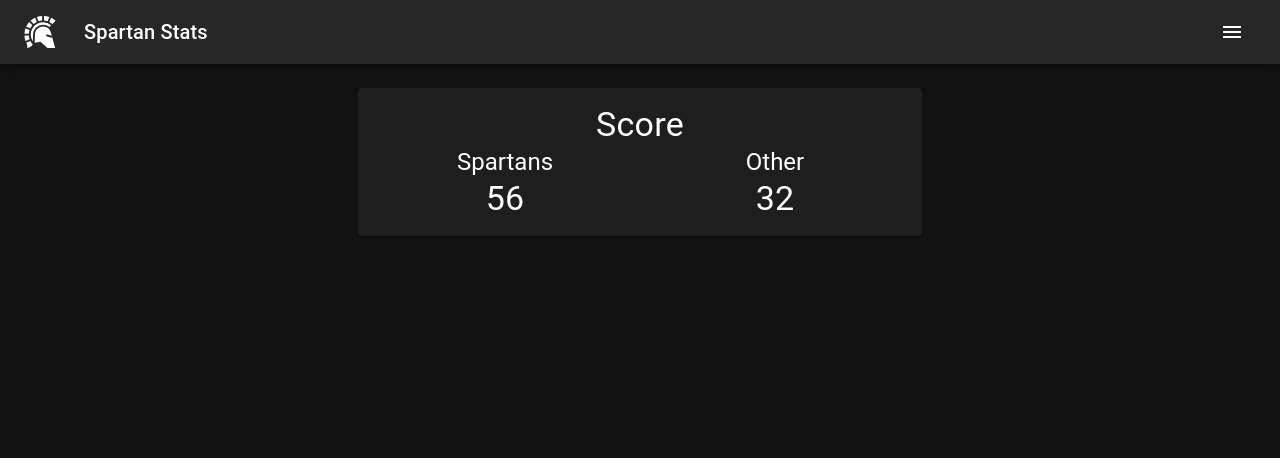
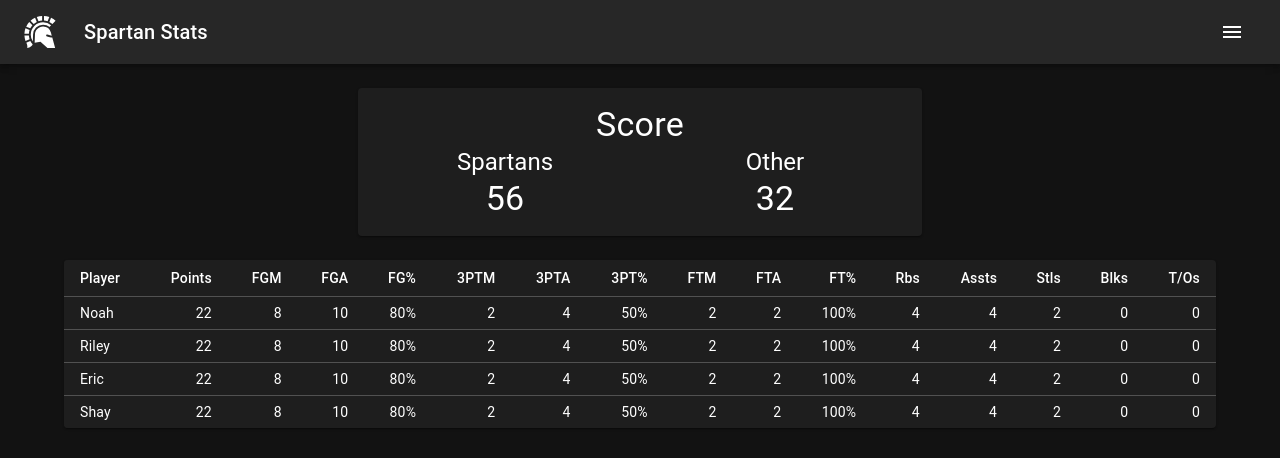
Before and after one commit to sandymcfadden/spartan-stats, a React (Vite) app: page / in a window 1280 px wide. Shown: the top 458 px of the page. Built offline with nearby package versions, Linux system fonts and the light colour scheme.

Commit message:
Add player stats component

```diff
--- /dev/null
+++ b/src/components/playerStats/index.tsx
@@ -0,0 +1,166 @@
+import Table from "@mui/material/Table";
+import TableBody from "@mui/material/TableBody";
+import TableCell from "@mui/material/TableCell";
+import TableContainer from "@mui/material/TableContainer";
+import TableHead from "@mui/material/TableHead";
+import TableRow from "@mui/material/TableRow";
+import Paper from "@mui/material/Paper";
+import Tooltip from "@mui/material/Tooltip";
+import "./styles.css";
+
+function createData(
+  name: string,
+  points: number,
+  fgm: number,
+  fga: number,
+  fgp: number,
+  tpm: number,
+  tpa: number,
+  tpp: number,
+  ftm: number,
+  fta: number,
+  ftp: number,
+  rebounds: number,
+  assists: number,
+  steals: number,
+  blocks: number,
+  turnovers: number
+) {
+  return {
+    name,
+    points,
+    fgm,
+    fga,
+    fgp,
+    tpm,
+    tpa,
+    tpp,
+    ftm,
+    fta,
+    ftp,
+    rebounds,
+    assists,
+    steals,
+    blocks,
+    turnovers,
+  };
+}
+
+const rows = [
+  createData("Noah", 22, 8, 10, 80, 2, 4, 50, 2, 2, 100, 4, 4, 2, 0, 0),
+  createData("Riley", 22, 8, 10, 80, 2, 4, 50, 2, 2, 100, 4, 4, 2, 0, 0),
+  createData("Eric", 22, 8, 10, 80, 2, 4, 50, 2, 2, 100, 4, 4, 2, 0, 0),
+  createData("Shay", 22, 8, 10, 80, 2, 4, 50, 2, 2, 100, 4, 4, 2, 0, 0),
+];
+
+export const PlayerStats = () => {
+  return (
+    <TableContainer component={Paper} sx={{ mt: 3 }}>
+      <Table sx={{ minWidth: 650 }} size="small" aria-label="Players stats">
+        <TableHead>
+          <TableRow>
+            <TableCell className="sticky">Player</TableCell>
+            <TableCell align="right">Points</TableCell>
+            <TableCell align="right">
+              <Tooltip title="Field Goals Made">
+                <span>FGM</span>
+              </Tooltip>
+            </TableCell>
+            <TableCell align="right">
+              <Tooltip title="Field Goals Attempted">
+                <span>FGA</span>
+              </Tooltip>
+            </TableCell>
+            <TableCell align="right">
+              <Tooltip title="Field Goals Percentage">
+                <span>FG%</span>
+              </Tooltip>
+            </TableCell>
+            <TableCell align="right">
+              <Tooltip title="3 Pointers Made">
+                <span>3PTM</span>
+              </Tooltip>
+            </TableCell>
+            <TableCell align="right">
+              <Tooltip title="3 Pointers Attempted">
+                <span>3PTA</span>
+              </Tooltip>
+            </TableCell>
+            <TableCell align="right">
+              <Tooltip title="3 Pointer Percentage">
+                <span>3PT%</span>
+              </Tooltip>
+            </TableCell>
+            <TableCell align="right">
+              <Tooltip title="Free Throws Made">
+                <span>FTM</span>
+              </Tooltip>
+            </TableCell>
+            <TableCell align="right">
+              <Tooltip title="Free Throws Attempted">
+                <span>FTA</span>
+              </Tooltip>
+            </TableCell>
+            <TableCell align="right">
+              <Tooltip title="Free Throws Percentage">
+                <span>FT%</span>
+              </Tooltip>
+            </TableCell>
+            <TableCell align="right">
+              <Tooltip title="Rebounds">
+                <span>Rbs</span>
+              </Tooltip>
+            </TableCell>
+            <TableCell align="right">
+              <Tooltip title="Assists">
+                <span>Assts</span>
+              </Tooltip>
+            </TableCell>
+            <TableCell align="right">
+              <Tooltip title="Steals">
+                <span>Stls</span>
+              </Tooltip>
+            </TableCell>
+            <TableCell align="right">
+              <Tooltip title="Blocks">
+                <span>Blks</span>
+              </Tooltip>
+            </TableCell>
+            <TableCell align="right">
+              <Tooltip title="Turn Overs">
+                <span>T/Os</span>
+              </Tooltip>
+            </TableCell>
+          </TableRow>
+        </TableHead>
+        <TableBody>
+          {rows.map((row) => (
+            <TableRow
+              key={row.name}
+              sx={{ "&:last-child td, &:last-child th": { border: 0 } }}
+            >
+              <TableCell component="th" scope="row" className="sticky">
+                {row.name}
+              </TableCell>
+              <TableCell align="right">{row.points}</TableCell>
+              <TableCell align="right">{row.fgm}</TableCell>
+              <TableCell align="right">{row.fga}</TableCell>
+              <TableCell align="right">{row.fgp}%</TableCell>
+              <TableCell align="right">{row.tpm}</TableCell>
+              <TableCell align="right">{row.tpa}</TableCell>
+              <TableCell align="right">{row.tpp}%</TableCell>
+              <TableCell align="right">{row.ftm}</TableCell>
+              <TableCell align="right">{row.fta}</TableCell>
+              <TableCell align="right">{row.ftp}%</TableCell>
+              <TableCell align="right">{row.rebounds}</TableCell>
+              <TableCell align="right">{row.assists}</TableCell>
+              <TableCell align="right">{row.steals}</TableCell>
+              <TableCell align="right">{row.blocks}</TableCell>
+              <TableCell align="right">{row.turnovers}</TableCell>
+            </TableRow>
+          ))}
+        </TableBody>
+      </Table>
+    </TableContainer>
+  );
+};
--- /dev/null
+++ b/src/components/playerStats/styles.css
@@ -0,0 +1,9 @@
+.sticky {
+  position: sticky;
+  left: 0;
+  background-color: rgb(18, 18, 18);
+  background-image: linear-gradient(
+    rgba(255, 255, 255, 0.05),
+    rgba(255, 255, 255, 0.05)
+  );
+}
--- a/src/layouts/gameLayout/index.tsx
+++ b/src/layouts/gameLayout/index.tsx
@@ -1,6 +1,7 @@
 import { Container } from "@mui/material";
 import { MenuAppBar } from "../../components/menuAppBar";
 import { GameScore } from "../../components/gameScore";
+import { PlayerStats } from "../../components/playerStats";
 
 export const GameLayout = () => {
   return (
@@ -8,6 +9,7 @@ export const GameLayout = () => {
       <MenuAppBar />
       <Container maxWidth="lg" sx={{ mt: 3 }}>
         <GameScore />
+        <PlayerStats />
       </Container>
     </>
   );
```
